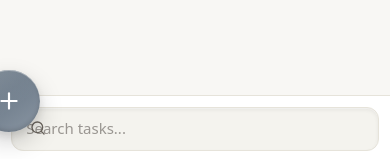
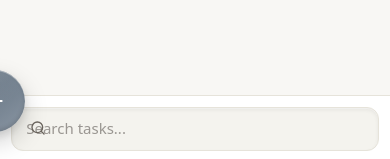
Before and after one commit to Zarjay7/TODO-APP, a React (Vite) app: page / in a window 390 px wide. Shown: the part 682-841 px from the top of the page. Built offline with nearby package versions, Linux system fonts and the light colour scheme.

Commit message:
fix: move FAB to right-10 for comfortable full visibility of the button from the right edge

```diff
--- a/src/App.tsx
+++ b/src/App.tsx
@@ -505,7 +505,7 @@
 
       {/* FAB - Now functional with ripple + scale (plan micro-interaction) */}
       <button
-        className="skeu-fab fixed bottom-8 right-6 md:right-8 shadow-2xl z-50"
+        className="skeu-fab fixed bottom-8 right-10 shadow-2xl z-50"
         aria-label="Add new task"
         onClick={(e) => {
           // Create ripple
```
